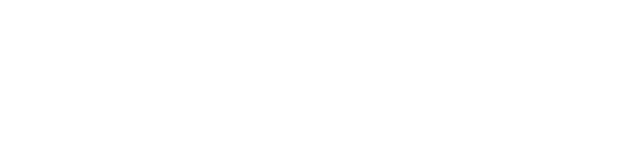
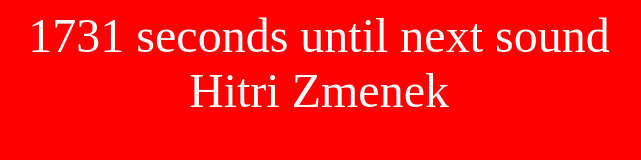
Before and after one commit to DominikBer123/DominikBer123.github.io, a plain HTML site: page index.html in a window 1280 px wide. Shown: the whole page, without its empty margins (321-962 px from the left). Drawn offline with Linux system fonts and the light colour scheme.

Commit message:
Update index.html

```diff
--- a/index.html
+++ b/index.html
@@ -1,18 +1,32 @@
 <html>
 <head>
 	<title>Play Sound at Predetermined Times</title>
+	<style>
+		body {
+			background-color: red;
+			color: white;
+			font-size: 48px;
+			text-align: center;
+		}
+		.orange {
+			background-color: orange;
+		}
+	</style>
 </head>
 <body>
+
+	<div id="timer"></div>
+	<div id="text">Hitri Zmenek</div>
 
 	<audio id="sound1" src="sounds/sound1.mp3"></audio>
 	<audio id="sound2" src="sounds/sound2.mp3"></audio>
 
 	<script>
 		// Define the starting time, ending time, and interval for playing the sound
-		var startHour = 14;
+		var startHour = 20;
 		var startMinute = 30;
-		var endHour = 18;
-		var interval = 15; // play the sounds with 15 seconds interval
+		var endHour = 22;
+		var interval = 15; // play the sound every 15 seconds
 
 		// Get the current time
 		var currentTime = new Date();
@@ -21,6 +35,7 @@
 		var nextPlayTime = new Date();
 		nextPlayTime.setHours(startHour);
 		nextPlayTime.setMinutes(startMinute);
+		nextPlayTime.setSeconds(0);
 		while (nextPlayTime < currentTime) {
 			nextPlayTime.setSeconds(nextPlayTime.getSeconds() + interval);
 		}
@@ -31,18 +46,30 @@
 			var currentTime = new Date();
 
 			// Check if the current time is before or after the next play time
-			if (currentTime.getTime() >= nextPlayTime.getTime() - 1000*5 && currentTime.getTime() < nextPlayTime.getTime()) {
+			if (currentTime.getTime() >= nextPlayTime.getTime() - 1000*2 && currentTime.getTime() < nextPlayTime.getTime() - 1000*1) {
 				// Play the first sound
 				var sound1 = document.getElementById("sound1");
 				sound1.play();
+
+				// Change the background color and text
+				document.body.classList.remove("orange");
+				document.getElementById("text").innerHTML = "Hitri Zmenek";
+
+				// Update the timer display
+				var secondsLeft = Math.round((nextPlayTime.getTime() - currentTime.getTime()) / 1000);
+				document.getElementById("timer").innerHTML = secondsLeft + " seconds until next sound";
 			}
-			else if (currentTime.getTime() >= nextPlayTime.getTime() - 1000*2 && currentTime.getTime() < nextPlayTime.getTime()) {
-				// Pause for 2 seconds
-			}
-			else if (currentTime.getTime() >= nextPlayTime.getTime() - 1000*interval && currentTime.getTime() < nextPlayTime.getTime()) {
+			else if (currentTime.getTime() >= nextPlayTime.getTime() - 1000*1) {
 				// Play the second sound
 				var sound2 = document.getElementById("sound2");
 				sound2.play();
+
+				// Change the background color and text
+				document.body.classList.add("orange");
+				document.getElementById("text").innerHTML = "Menjanje stonice";
+
+				// Update the timer display
+				document.getElementById("timer").innerHTML = "2 minutes until next sound";
 
 				// Calculate the next play time
 				nextPlayTime.setSeconds(nextPlayTime.getSeconds() + interval);
@@ -52,6 +79,11 @@
 					clearInterval(timer);
 				}
 			}
+			else {
+				// Update the timer display
+				var secondsLeft = Math.round((nextPlayTime.getTime() - currentTime.getTime()) / 1000);
+				document.getElementById("timer").innerHTML = secondsLeft + " seconds until next sound";
+			}
 		}, 1000);
 	</script>
 
```
